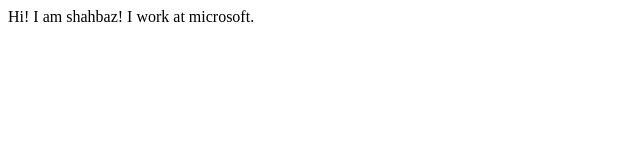
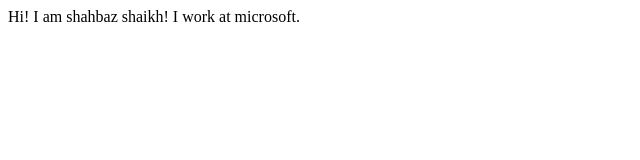
Before and after one commit to SHABBY7860000/shahbaz-site, a plain HTML site: page index.html in a window 1280 px wide. Shown: the full height of the page, 0-640 px from the left. Drawn offline with Linux system fonts and the light colour scheme.

```diff
--- a/index.html
+++ b/index.html
@@ -6,7 +6,7 @@
     <title>shahbazsite</title>
 </head>
 <body>
-    Hi! I am shahbaz!
+    Hi! I am shahbaz shaikh!
     I work at microsoft.
 </body>
 </html>
```
